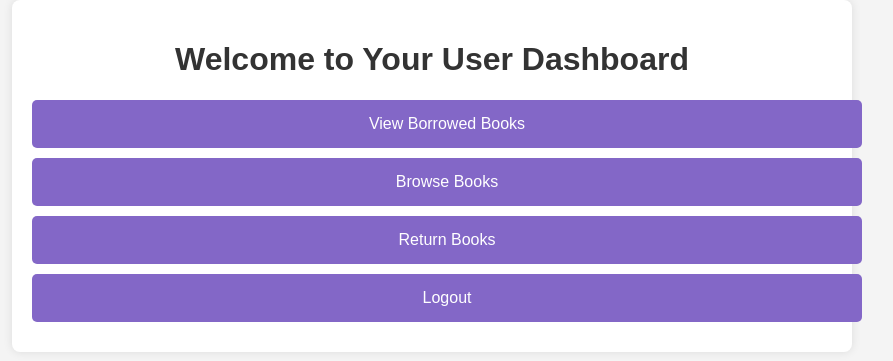
After one commit to iamaarohichahal/dlms_new, a Flask app: page /user_dashboard in a window 1280 px wide. The commit adds this page. Shown: the top 361 px of the page, without its empty margins (208-1101 px from the left). Run offline with Flask 3, Linux system fonts and the light colour scheme.

Commit message:
new pages added

```diff
--- a/login.py
+++ b/login.py
@@ -8,14 +8,32 @@ def home():
 
 @app.route('/login', methods=['GET', 'POST'])
 def login():
-    if request.method == 'POST':
-        username = request.form['username']
-        password = request.form['password']
     return render_template('login.html')
 
 @app.route('/register')
 def register():
     return render_template('register.html')
 
+@app.route('/user_dashboard')
+def user_dashboard():
+    return render_template('user_dashboard.html')
+
+@app.route('/view_borrowed_books')
+def view_borrowed_books():
+    return render_template('view_borrowed_books.html')
+
+@app.route('/browse_books')
+def browse_books():
+    return render_template('browse_books.html')
+
+@app.route('/return_books')
+def return_books():
+    return render_template('return_books.html')
+
+@app.route('/logout')
+def logout():
+    # Perform logout operations here
+    return render_template('logout.html')
+
 if __name__ == '__main__':
     app.run(debug=True)
--- a/templates/register.html
+++ b/templates/register.html
@@ -1,3 +1,4 @@
+
 <!DOCTYPE html>
 <html lang="en">
 <head>
--- /dev/null
+++ b/templates/user_dashboard.html
@@ -0,0 +1,60 @@
+<!DOCTYPE html>
+<html lang="en">
+<head>
+    <meta charset="UTF-8">
+    <meta name="viewport" content="width=device-width, initial-scale=1.0">
+    <title>Digital Library User Dashboard</title>
+    <style>
+        body {
+            font-family: Arial, sans-serif;
+            background-color: #f4f4f4;
+            margin: 0;
+            padding: 0;
+        }
+        .container {
+            max-width: 800px;
+            margin: 0 auto;
+            padding: 20px;
+            background-color: #fff;
+            border-radius: 8px;
+            box-shadow: 0 0 10px rgba(0,0,0,0.1);
+        }
+        h1 {
+            text-align: center;
+            color: #333;
+        }
+        .button {
+            display: block;
+            width: 100%;
+            padding: 15px;
+            margin: 10px 0;
+            font-size: 16px;
+            color: #fff;
+            background-color: #8367C7;
+            border: none;
+            border-radius: 5px;
+            cursor: pointer;
+            text-align: center;
+            text-decoration: none;
+        }
+        .button:hover {
+            background-color: #8367C7;
+        }
+        .logout-button {
+            background-color: #ffdb58;
+        }
+        .logout-button:hover {
+            background-color: #ffdb58;
+        }
+    </style>
+</head>
+<body>
+    <div class="container">
+        <h1>Welcome to Your User Dashboard</h1>
+        <a href="{{ url_for('view_borrowed_books') }}" class="button">View Borrowed Books</a>
+        <a href="{{ url_for('browse_books') }}" class="button">Browse Books</a>
+        <a href="{{ url_for('return_books') }}" class="button">Return Books</a>
+        <a href="{{ url_for('logout') }}" class="button">Logout</a>
+    </div>
+</body>
+</html>
```
Also changed, not shown: templates/browse_books.html (added, +19 -0 lines), templates/logout.html (added, +18 -0 lines), templates/return_books.html (added, +19 -0 lines), templates/view_borrowed_books.html (added, +19 -0 lines), templates/login.html (line endings or trailing spaces).
